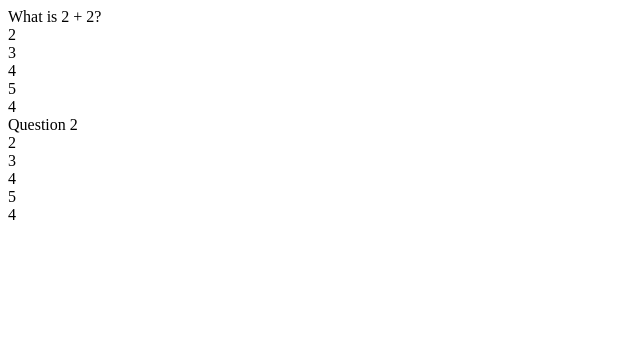
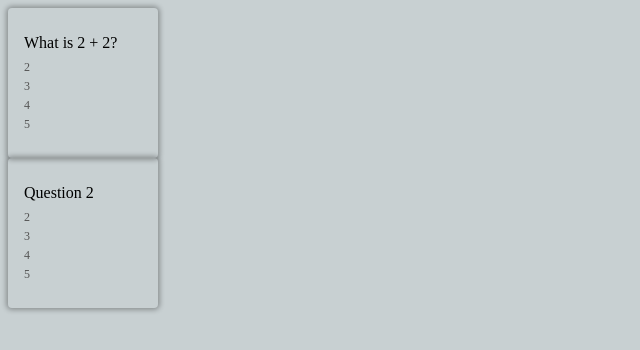
Before and after one commit to irishandyesiam/FlashcardQuiz, a React (Create React App) app in the folder flashcard-quiz/: page / in a window 1280 px wide. Shown: the top 350 px of the page, without its empty margins (0-640 px from the left). Built offline with nearby package versions, Linux system fonts and the light colour scheme.

Commit message:
installed axios + styled flashcards, front and back.

```diff
--- a/flashcard-quiz/src/App.js
+++ b/flashcard-quiz/src/App.js
@@ -1,5 +1,6 @@
 import React, { useState } from 'react';
 import FlashcardList from './FlashcardList';
+import './app.css';
 
 function App() {
   const [flashcards, setFlashcards] = useState (SAMPLE_FLASHCARDS)
--- /dev/null
+++ b/flashcard-quiz/src/app.css
@@ -0,0 +1,57 @@
+body {
+    background-color: #C8D0D2;
+}
+
+.card {
+    display: flex;
+    justify-content: center;
+    align-items: center;
+    position: relative;
+    border-radius: .25rem;
+    box-shadow: 0 0 5px 2px rgba(0, 0, 0, .3);
+    transform-style: preserve-3d;
+    height: 150px;
+    width: 150px;
+    transition: 150ms;
+    cursor: pointer;
+    transform: perspective(1000px) rotateY(var(--rotate-y, 0))
+    translateY(var(--translate-y, 0));
+}
+
+.card:hover {
+    --translate-y: -2px;
+    box-shadow: 0 0 5px 2 px rgba(0, 0, 0, .5);
+}
+
+.card.flip {
+    --rotate-y: 180deg;
+}
+
+.card .front {
+    left: 0;
+}
+
+.card .front,
+.card .back {
+    position: absolute;
+    padding: 1rem;
+    backface-visibility: hidden;
+}
+
+.card .back {
+    transform: rotateY(180deg);
+}
+
+.flashcard-options {
+    margin-top: .5rem;
+}
+
+.flashcard-option {
+    margin-top: .25rem;
+    color: #555;
+    font-size: .75rem;
+}
+
+.flashcard-option:first-child {
+    margin-top: 0;
+}
--- /dev/null
+++ b/package.json
@@ -0,0 +1,5 @@
+{
+  "dependencies": {
+    "axios": "^1.3.4"
+  }
+}
```
Also changed, not shown: 1 other file (tests, documents, lock files or other folders).
